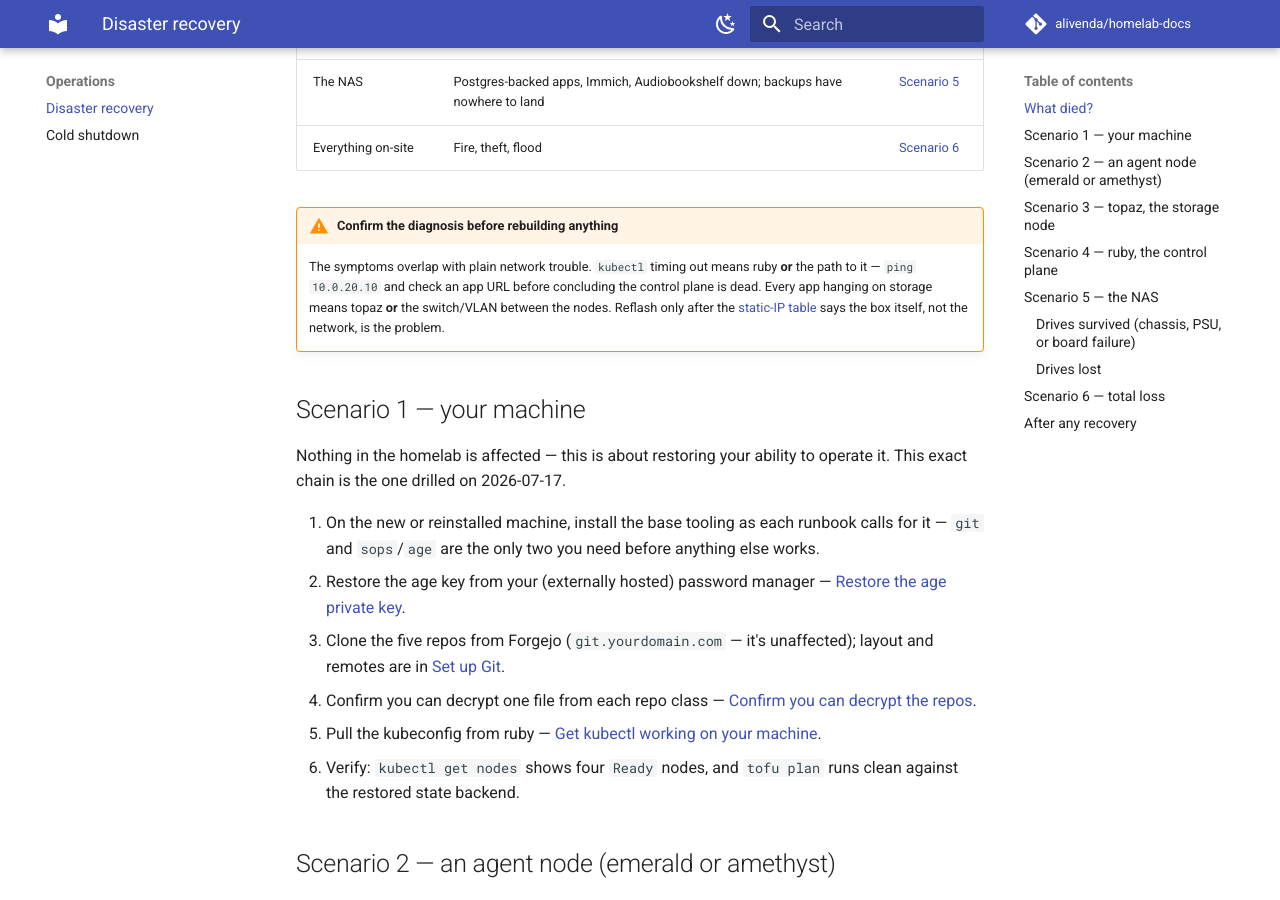
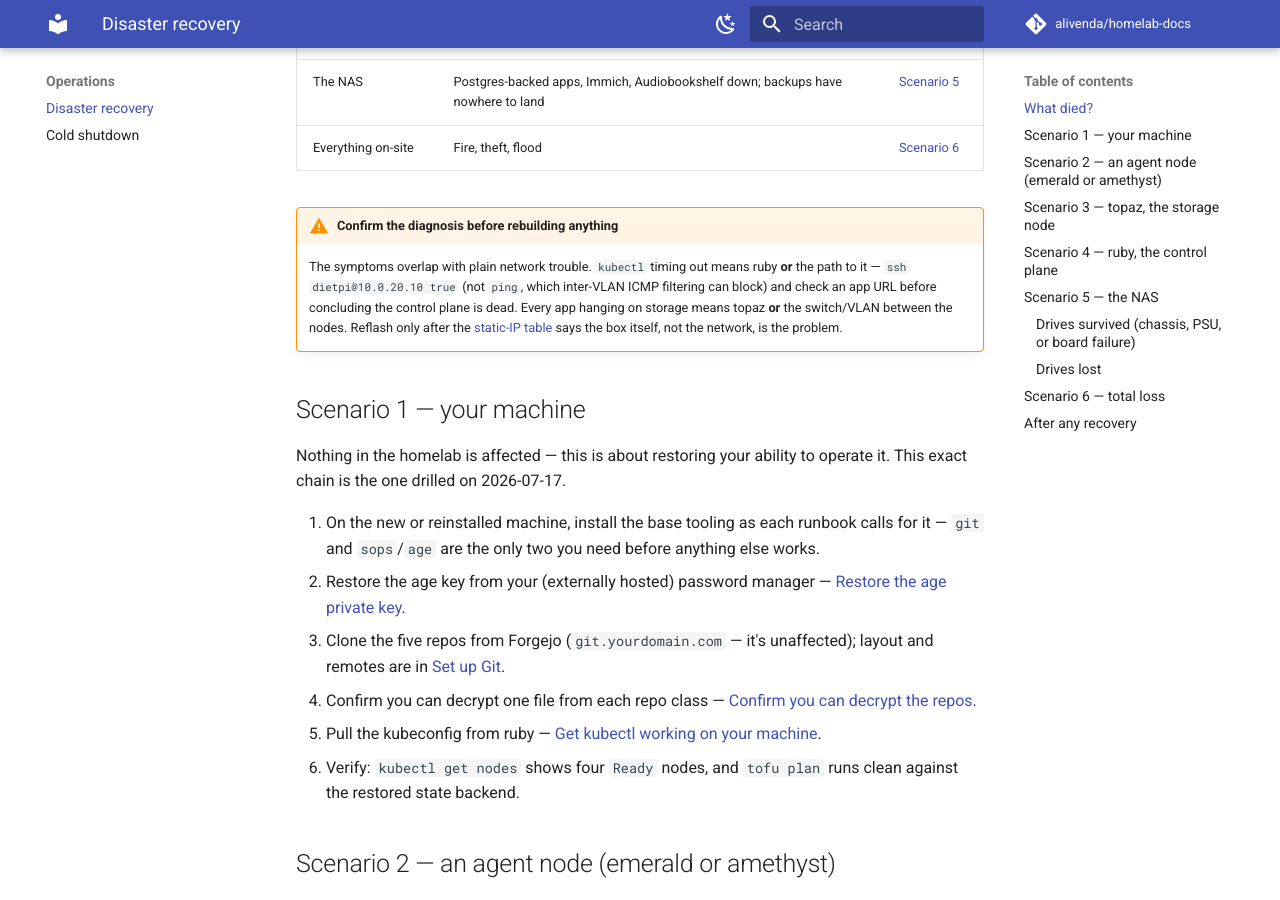
Before and after one commit to alivenda/homelab-docs, an MkDocs documentation site: the page built from docs/operate/disaster-recovery.md, in a window 1280 px wide and 900 px high, scrolled down 824 px. Built offline with MkDocs 1.6.1 and Material for MkDocs 9.7.7, drawn with Linux system fonts in a browser that asks for light colours; comment, search, counter and statistics services are not loaded.

Commit message:
docs: check node halt with SSH instead of ping
Inter-VLAN ICMP filtering makes ping fail while a node is still up,
so the ping-based halt check before shutting down topaz returned
immediately and enforced no ordering. Use an SSH liveness loop, and
switch the DR triage hint to SSH for the same reason.

```diff
--- a/docs/operate/disaster-recovery.md
+++ b/docs/operate/disaster-recovery.md
@@ -21,7 +21,7 @@ Something is dead and you're deciding what to do first. This page is **triage an
 | Everything on-site | Fire, theft, flood | [Scenario 6](#scenario-6-total-loss) |
 
 !!! warning "Confirm the diagnosis before rebuilding anything"
-    The symptoms overlap with plain network trouble. `kubectl` timing out means ruby **or** the path to it — `ping 10.0.20.10` and check an app URL before concluding the control plane is dead. Every app hanging on storage means topaz **or** the switch/VLAN between the nodes. Reflash only after the [static-IP table](../build/network.md#static-ip-allocations) says the box itself, not the network, is the problem.
+    The symptoms overlap with plain network trouble. `kubectl` timing out means ruby **or** the path to it — `ssh dietpi@10.0.20.10 true` (not `ping`, which inter-VLAN ICMP filtering can block) and check an app URL before concluding the control plane is dead. Every app hanging on storage means topaz **or** the switch/VLAN between the nodes. Reflash only after the [static-IP table](../build/network.md#static-ip-allocations) says the box itself, not the network, is the problem.
 
 ## Scenario 1 — your machine
 
```
Also changed, not shown: 1 other file.
